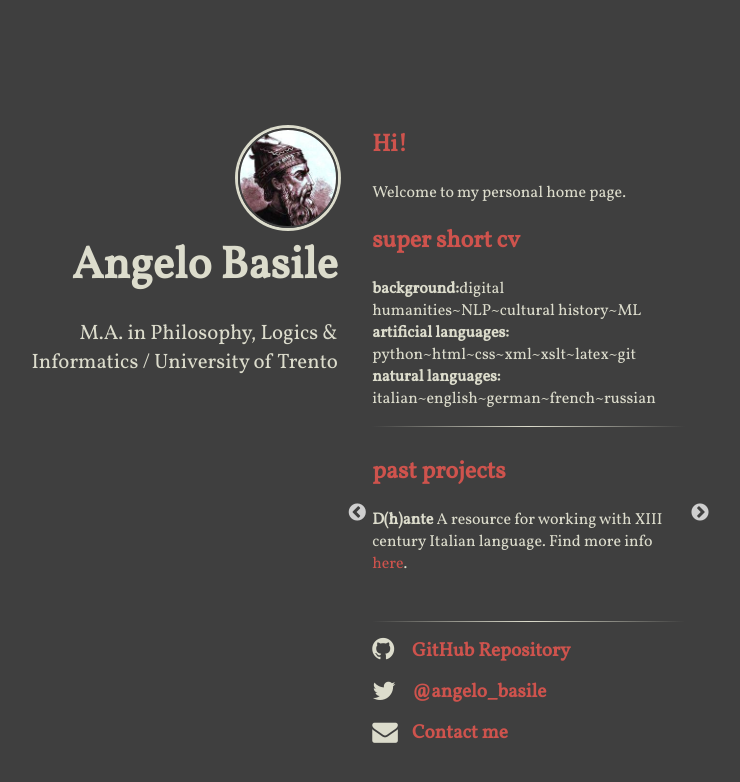
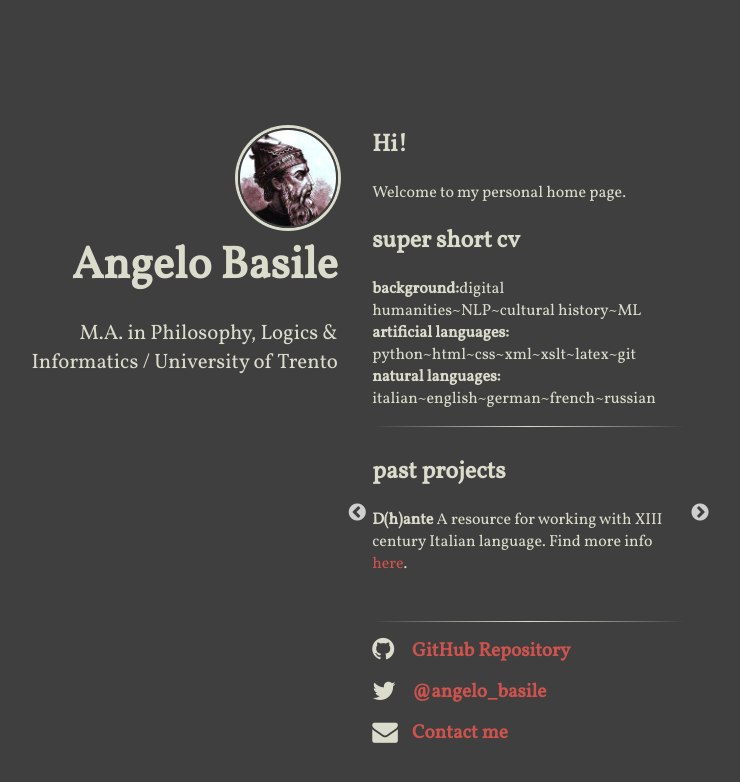
Before and after one commit to rs2/anbasile.github.io, a Jekyll site: the page built from index.html, in a window 1280 px wide. Shown: the top 782 px of the page, without its empty margins (295-1035 px from the left). Built offline with Jekyll 4.4.1, drawn with Linux system fonts in a browser that asks for light colours; nearby versions of some CDN libraries.

Commit message:
Update main.scss

```diff
--- a/assets/main.scss
+++ b/assets/main.scss
@@ -19,10 +19,6 @@ main {
 /*** wrapper div for both header and main ***/
 .wrapper {
 	margin-top: 10%;
-}
-
-h2 {
-	color: #CE534D;
 }
 
 /*** anchor tags ***/
```
